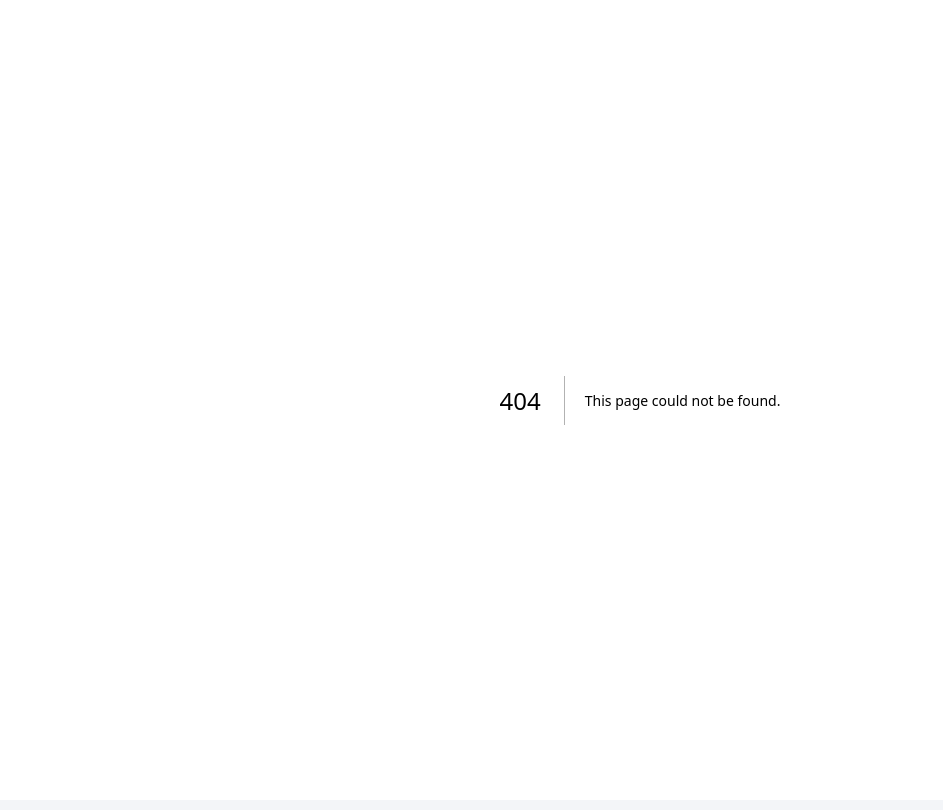
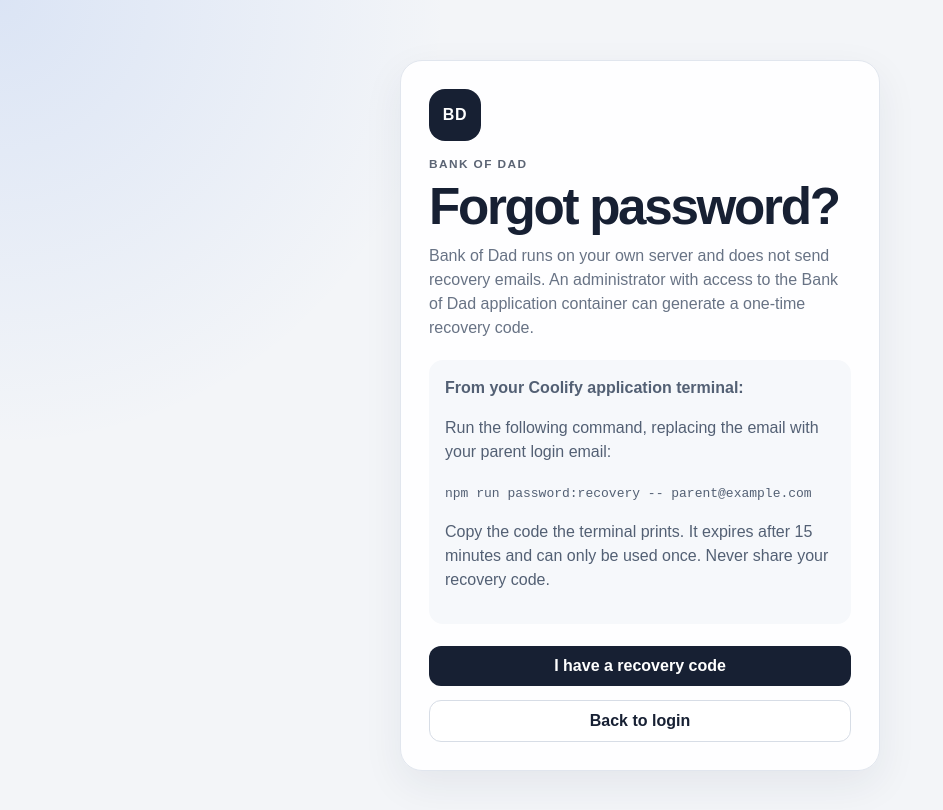
Before and after one commit to tylerthibault/Bank-Of-Dad, a Next.js app: page /forgot-password in a window 1280 px wide. Before the commit this address had no page. Shown: the top 810 px of the page, without its empty margins (0-943 px from the left). Built offline with nearby package versions, Linux system fonts and the light colour scheme.

Commit message:
Add email-free recovery: app/forgot-password/page.tsx

```diff
--- /dev/null
+++ b/app/forgot-password/page.tsx
@@ -0,0 +1,33 @@
+import Link from "next/link";
+
+export default function ForgotPasswordPage() {
+  return (
+    <main className="auth-shell">
+      <section className="auth-card">
+        <div className="brand-mark">BD</div>
+        <p className="eyebrow">Bank of Dad</p>
+        <h1>Forgot password?</h1>
+        <p className="subtle">
+          Bank of Dad runs on your own server and does not send recovery emails.
+          An administrator with access to the Bank of Dad application container
+          can generate a one-time recovery code.
+        </p>
+
+        <div className="wall-instructions">
+          <strong>From your Coolify application terminal:</strong>
+          <p>Run the following command, replacing the email with your parent login email:</p>
+          <code>npm run password:recovery -- parent@example.com</code>
+          <p>
+            Copy the code the terminal prints. It expires after 15 minutes and can only
+            be used once. Never share your recovery code.
+          </p>
+        </div>
+
+        <div className="stack">
+          <Link className="button-link" href="/reset-password">I have a recovery code</Link>
+          <Link className="button-link secondary-button" href="/login">Back to login</Link>
+        </div>
+      </section>
+    </main>
+  );
+}
```
